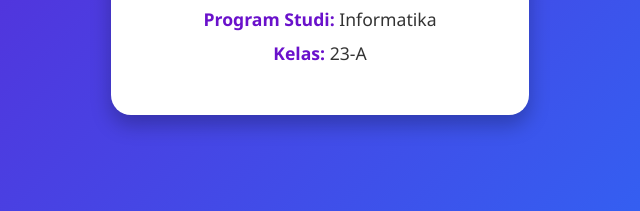
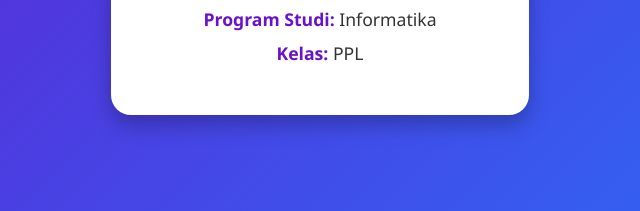
Before and after one commit to Nuuun843/PPL, a plain HTML site: page index.html in a window 1280 px wide. Shown: the part 443-654 px from the top of the page, 320-960 px from the left. Drawn offline with Linux system fonts and the light colour scheme.

Commit message:
Update class name from '23-A' to 'PPL'

```diff
--- a/index.html
+++ b/index.html
@@ -83,7 +83,7 @@
     <p><strong>NIM:</strong> 230411100081</p>
     <p><strong>Nama:</strong> Nor Ahmad Mahmud</p>
     <p><strong>Program Studi:</strong> Informatika</p>
-    <p><strong>Kelas:</strong> 23-A</p>
+    <p><strong>Kelas:</strong> PPL</p>
   </div>
 
   <footer>
```
